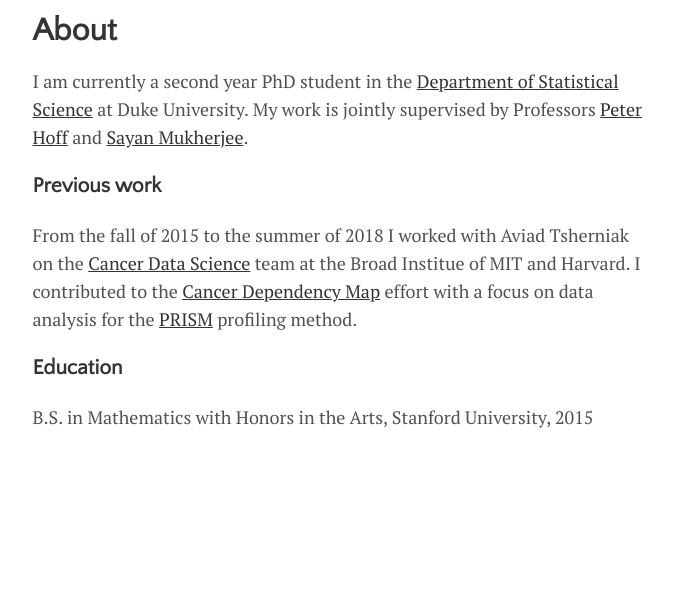
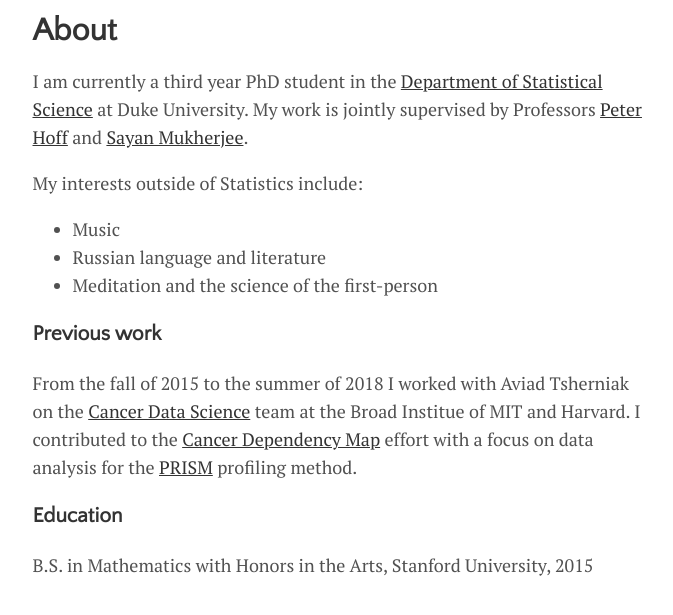
Before and after one commit to j-g-b/j-g-b.github.io, a Jekyll site: the page built from menu/about.md, in a window 1280 px wide, cut to the strip 112-727 px from the top of the page. Shown: the whole strip, without its empty margins (300-973 px from the left). Built offline with Jekyll 4.4.1, drawn with Linux system fonts in a browser that asks for light colours.

Commit message:
updating about

```diff
--- a/menu/about.md
+++ b/menu/about.md
@@ -3,7 +3,13 @@
 title: About
 ---
 
-I am currently a second year PhD student in the [Department of Statistical Science](https://stat.duke.edu) at Duke University. My work is jointly supervised by Professors [Peter Hoff](http://pdhoff.github.io) and [Sayan Mukherjee](http://sayanmuk.github.io).
+I am currently a third year PhD student in the [Department of Statistical Science](https://stat.duke.edu) at Duke University. My work is jointly supervised by Professors [Peter Hoff](http://pdhoff.github.io) and [Sayan Mukherjee](http://sayanmuk.github.io).
+
+My interests outside of Statistics include:
+
+- Music
+- Russian language and literature
+- Meditation and the science of the first-person
 
 ### Previous work
 
```
